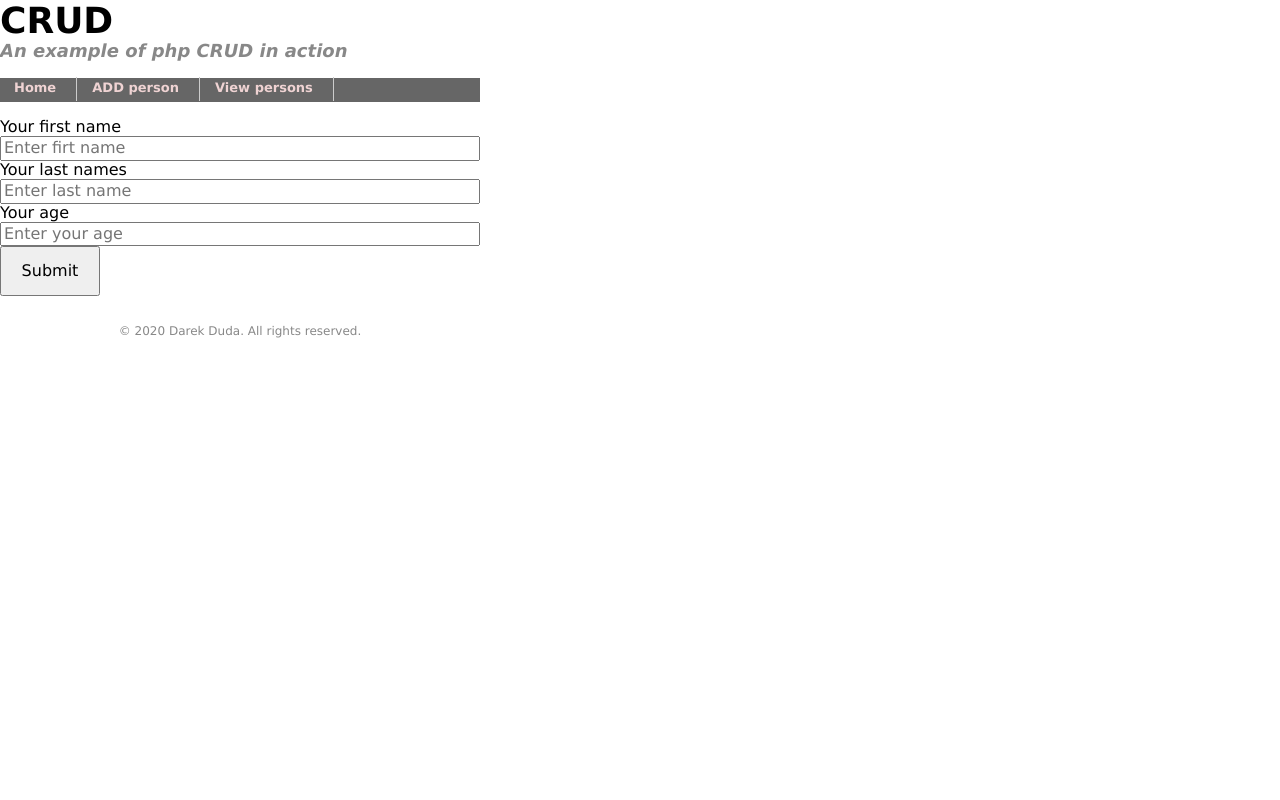
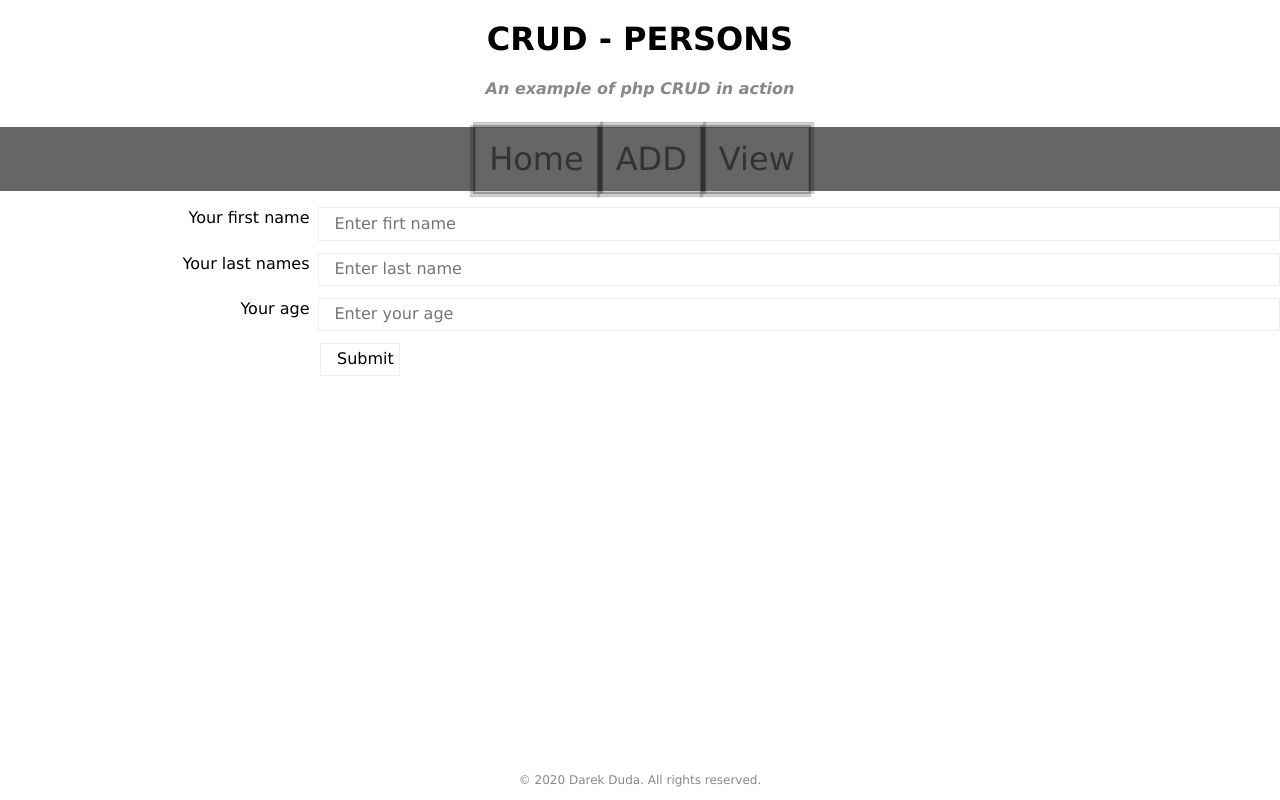
Before and after one commit to DarekRepos/PersonCollector, a PHP site: page /add in a window 1280 px wide. Run offline with PHP 8.4, Linux system fonts and the light colour scheme.

Commit message:
Added basic front-end styles

```diff
--- a/PersonCollector/css/styles.css
+++ b/PersonCollector/css/styles.css
@@ -1,54 +1,106 @@
-* {
+*,
+*::before,
+*::after {
+    box-sizing: border-box;
     font-family: Lucida Sans, Arial, Helvetica, sans-serif;
 }
 
 body {
-    width: 480px;
-    margin: 0 auto;
+    width: 100vw;
+    height: 100vh;
+    display: flex;
+    flex-direction: column;
+}
+
+header {
+    text-align: center;
 }
 
 header h1 {
-    font-size: 36px;
-    margin: 0;
+    font-size: 2em;
 }
 
 header h2 {
-    font-size: 18px;
-    margin: 0; color: #888;
+    font-size: 1em;
+    color: #888;
     font-style: italic;
+}
+
+nav {
+    width: 100%;
 }
 
 nav ul {
     list-style: none;
-    padding: 0;
-    display: block;
-    clear: right;
+    display: flex;;
     background-color: #666;
     padding-left: 4px;
-    height: 24px;
+    height: 4em;
+    justify-content: center;
+    align-items: center;
 }
 
-nav ul li {
-    display: inline;
-    padding: 0 20px 5px 10px;
-    height: 24px;
-    border-right: 1px solid #ccc;
+nav ul > li {
+    padding: 1em;
+    position: relative;
+    transition-duration: .3s;
+    transition-timing-function: ease-in-out;
+    transition-property: background, color, padding;
+    box-shadow: 0.1em -0.1em 0 0.1em rgba(0, 0, 0, 0.2), inset 0 0 0 0.15em rgba(0, 0, 0, 0.4), -0.1em 0.1em 0 0.1em rgba(0, 0, 0, 0.2);
 }
 
-nav ul li a {
-    color: #EFD3D3;
-    text-decoration: none;
-    font-size: 13px;
-    font-weight: bold;
+nav ul > li:last-child:after {
+    box-shadow: none;
 }
 
-nav ul li a:hover {
+nav ul > li:hover {
+    background-color: rgba(251, 93, 0, 0.8);
+    padding-left: 3em;
+}
+
+nav ul > li:hover > a {
     color: #fff;
+}
+
+nav ul > li > a {
+    color: #333;
+    text-decoration: none;
+    font-size: 2em;
+    transition: color .3s ease-in-out;
+}
+
+/* small screens */
+@media screen and (max-width: 44em) {
+    body {
+        margin: 1.5em 0;
+    }
+
+    nav ul {
+        padding: 0 .5em;
+    }
+
+    nav ul > li {
+        width: 100%;
+        padding: .45em .25em;
+        text-align: center;
+    }
+
+    nav ul > li:after {
+        box-shadow: none;
+    }
+}
+
+main {
+    flex: 1 0 auto;
+}
+
+footer {
+    flex-shrink: 0;
 }
 
 footer p {
     text-align: center;
- font-size: 12px;
+    font-size: 12px;
     color: #888;
     margin-top: 24px;
 }
@@ -58,10 +110,188 @@ form {
     flex-direction: column;
 }
 
-.btn {
-    display: block;
-    margin: 0 0.3em 0.3em 0;
+/* table */
+table {
+    width: 100%;
+    border-collapse: collapse;
+}
+
+/* Zebra striping */
+
+tr:nth-of-type(odd) {
+    background: #eee;
+}
+
+th {
+    background: #333;
+    color: white;
+    font-weight: bold;
+}
+
+td, th {
+    padding: 6px;
+    border: 1px solid #ccc;
+    text-align: left;
+}
+
+/* ////////// buttons for tables /////////////// */
+
+
+.edit_btn {
+
+    background-color: rgba(251, 93, 0, 0.8);
+    border: 1px solid rgba(251, 93, 0, 0.8);
+}
+
+.delete_btn {
+    background-color: rgba(251, 13, 0, 0.8);
+    border: 1px solid rgba(251, 13, 0, 0.8);
+}
+
+.delete_btn,
+.edit_btn {
     padding: 0.35em 1.2em;
-    width: 100px;
-    height: 50px;
+    display: inline-block;
+    cursor: pointer;
+    color: #ffffff;
+    text-decoration: none;
+    border-radius: 0.5em;
+    transform: scale(0.8);
+    transition-duration: 0.5s;
 }
+
+.delete_btn:hover,
+.edit_btn:hover {
+    transform: scale(1.1);
+}
+
+
+@media only screen and (max-width: 760px),
+(min-device-width: 768px) and (max-device-width: 1024px) {
+
+    table, thead, tbody, th, td, tr {
+        display: block;
+    }
+
+    thead tr {
+        position: absolute;
+        top: -9999px;
+        left: -9999px;
+    }
+
+    tr {
+        border: 1px solid #ccc;
+    }
+
+    td {
+        border: none;
+        border-bottom: 1px solid #eee;
+        position: relative;
+        padding-left: 50%;
+    }
+
+    td:before {
+        position: absolute;
+        top: 6px;
+        left: 6px;
+        width: 45%;
+        padding-right: 10px;
+        white-space: nowrap;
+    }
+
+    td:nth-of-type(1):before {
+        content: "ID";
+    }
+
+    td:nth-of-type(2):before {
+        content: "First Name";
+    }
+
+    td:nth-of-type(3):before {
+        content: "Last Name";
+    }
+
+    td:nth-of-type(4):before {
+        content: "Age";
+    }
+
+    td:nth-of-type(5):before {
+        content: "Actions";
+    }
+}
+
+/*////////////// FORM STYLES /////////////////*/
+form .field-group {
+    display: flex;
+    margin: 0 0 12px 0;
+}
+
+form .field-group .label {
+    flex: 1;
+    text-align: right;
+    margin: 0 8px 0 0;
+    padding: 2px 0;
+}
+
+form .field-group .field {
+    flex: 3;
+}
+
+form .field-group:last-child {
+    display: flex;
+    justify-content: flex-end;
+}
+
+form .field-group:last-child .field {
+    max-width: 75%;
+}
+
+input {
+    padding: .4rem 1rem;
+    font-size: 1.8rem;
+    border: solid 1px #eee;
+    background: #fff;
+    box-sizing: border-box;
+    width: 20%;
+}
+
+input[type="submit"].btn {
+    width: 5em;
+    text-align: left;
+}
+
+/*///////// tablet and mobile STYLES //////////*/
+@media (max-width: 720px) {
+    form .field-group .label {
+        text-align: left;
+        margin: 0;
+    }
+
+    input, select {
+        width: 60%;
+    }
+}
+
+@media (max-width: 480px) {
+    input,
+    select {
+        width: 100%;
+    }
+
+    input[type="radio"],
+    input[type="checkbox"],
+    input[type="submit"] {
+        width: auto;
+    }
+
+    form .field-group {
+        display: flex;
+        flex-direction: column;
+        margin: 0 0 6px 0;
+    }
+
+    form .field-group .label {
+        padding: 0 0 5px 0;
+        margin: 10px 0 0 0;
+    }
+}
--- a/PersonCollector/pages/404.php
+++ b/PersonCollector/pages/404.php
@@ -1 +1,3 @@
-<h1>404</h1>
+<main>
+    <h1>404</h1>
+</main>
--- a/PersonCollector/pages/add.php
+++ b/PersonCollector/pages/add.php
@@ -1,13 +1,25 @@
 <?php
-include dirname(__DIR__). '/requests/new.php';
+include dirname(__DIR__) . '/requests/new.php';
 ?>
-
-<form role="form"  method="POST">
-    <label for="firstname">Your first name</label>
-    <input type="text" id="firstname"  name="firstname" placeholder="Enter firt name">
-    <label for="lastname">Your last names</label>
-    <input type="text" id="lastname" name="lastname" placeholder="Enter last name">
-    <label for="age">Your age</label>
-    <input type="number" id="age" name="age" min="1" max="200" step="1" placeholder="Enter your age"/>
-    <input type="submit" name="submit" class="btn"/>
-</form>
+<main>
+    <form role="form" method="POST">
+        <div class="field-group">
+            <label class="label" for="firstname">Your first name</label>
+            <input class="field" type="text" id="firstname" name="firstname" placeholder="Enter firt name">
+        </div>
+        <div class="field-group">
+            <label class="label" for="lastname">Your last names</label>
+            <input class="field" type="text" id="lastname" name="lastname" placeholder="Enter last name">
+        </div>
+        <div class="field-group">
+            <label class="label" for="age">Your age</label>
+            <input class="field" type="number" id="age" name="age" min="1" max="200" step="1"
+                   placeholder="Enter your age"/>
+        </div>
+        <div class="field-group">
+            <div class="field">
+                <input type="submit" name="submit" class="btn" value="Submit"/>
+            </div>
+        </div>
+    </form>
+</main>
--- a/PersonCollector/pages/delete.php
+++ b/PersonCollector/pages/delete.php
@@ -8,7 +8,7 @@ $pdo = Connection::make();
 
 $persons = new Users($pdo);
 
-//var_dump( $_GET['id']);
+
 //TODO: sanitazing and validating id
 $statement = $persons->delete('persons', $_GET['id']);
 
--- a/PersonCollector/pages/home.php
+++ b/PersonCollector/pages/home.php
@@ -1 +1,3 @@
-<h1>My Home page</h1>
+<main>
+    <h1>My Home page</h1>
+</main>
--- a/PersonCollector/pages/viewpersons.php
+++ b/PersonCollector/pages/viewpersons.php
@@ -12,12 +12,14 @@ $statement = $persons->getAllPersons('persons');
 //TODO: escaping
 //TODO: Add pagination
 ?>
+<main>
 <table>
     <thead>
     <th>ID</th>
     <th>First Name</th>
     <th>Last Name</th>
     <th>Age</th>
+    <th>Actions</th>
     </thead>
     <tbody>
     <?php
@@ -30,8 +32,6 @@ $statement = $persons->getAllPersons('persons');
             <td><?php echo $itemvalue->age; ?></td>
             <td>
                 <a href="edit?id=<?php echo $itemvalue->id; ?>" class="edit_btn">Edit</a>
-            </td>
-            <td>
                 <a href="delete?id=<?php echo $itemvalue->id; ?>" class="delete_btn">Delete</a>
             </td>
         </tr>
@@ -40,3 +40,4 @@ $statement = $persons->getAllPersons('persons');
     ?>
     </tbody>
 </table>
+</main>
--- a/PersonCollector/views/header.php
+++ b/PersonCollector/views/header.php
@@ -4,17 +4,16 @@
     <meta charset="utf-8" />
     <meta name="viewport" content="width=device-width, initial-scale=1">
     <title>HTML5 Demo</title>
-    <link rel="stylesheet" href="css/styles.css" />
-    <link rel="stylesheet" href="css/normalize.css" />
+    <link rel="stylesheet" href="/css/styles.css" />
+    <link rel="stylesheet" href="/css/normalize.css" />
     <!--[if IE]>
-    <script src="//html5shiv.googlecode.com/svn/trunk
-/html5.js"></script>
+    <script src="//html5shiv.googlecode.com/svn/trunk/html5.js"></script>
     <![endif]-->
 </head>
 <body>
 <header>
-    <hgroup>
-        <h1>CRUD</h1>
+
+        <h1>CRUD - PERSONS</h1>
         <h2>An example of php CRUD in action</h2>
-    </hgroup>
+
 </header>
--- a/PersonCollector/views/nav.php
+++ b/PersonCollector/views/nav.php
@@ -1,7 +1,7 @@
 <nav>
     <ul>
         <li><a href="/">Home</a></li>
-        <li><a href="/add">ADD person</a></li>
-        <li><a href="/viewpersons">View persons</a></li>
+        <li><a href="/add">ADD</a></li>
+        <li><a href="/viewpersons">View</a></li>
     </ul>
 </nav>
```
Also changed, not shown: PersonCollector/pages/edit.php (+29 -14 lines).
